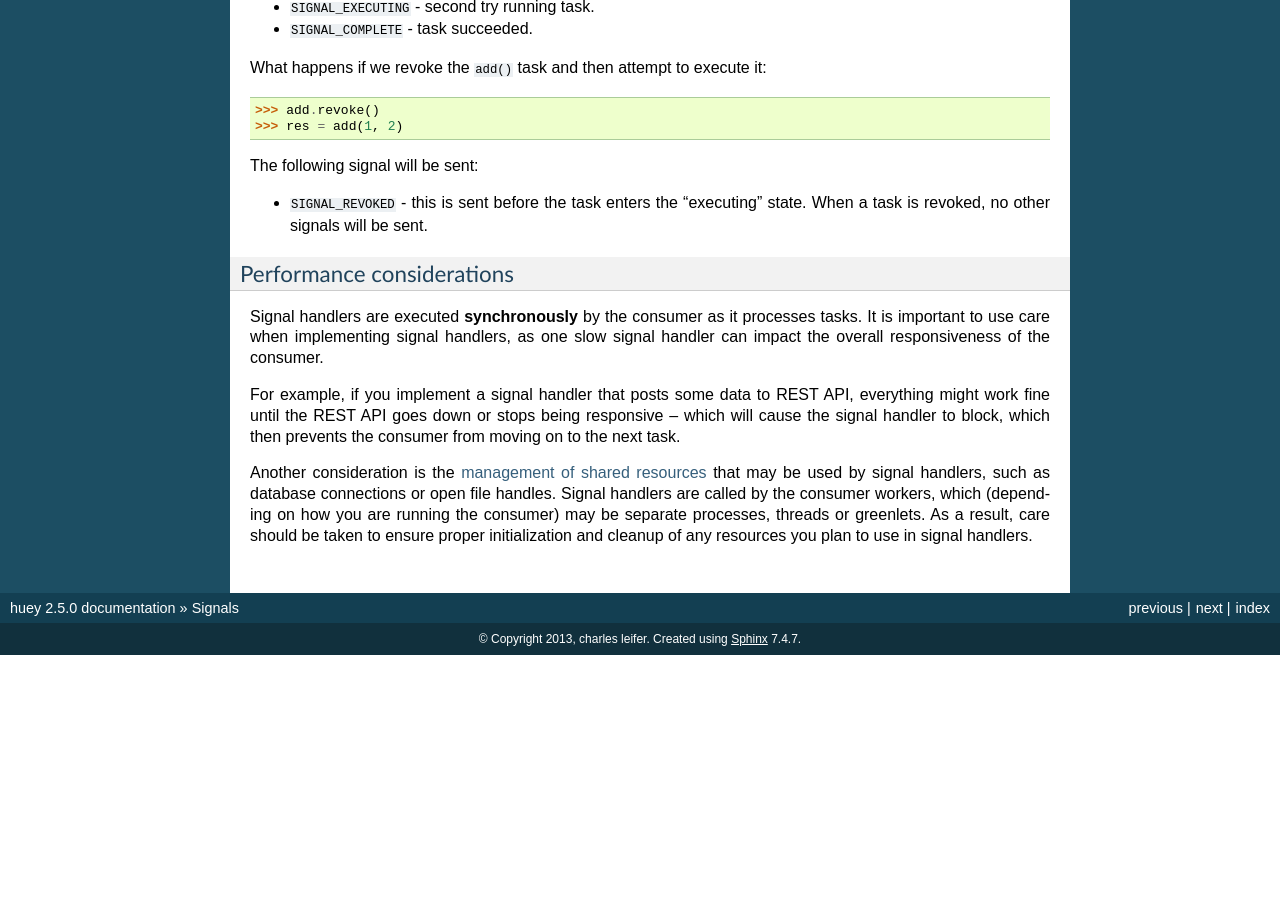
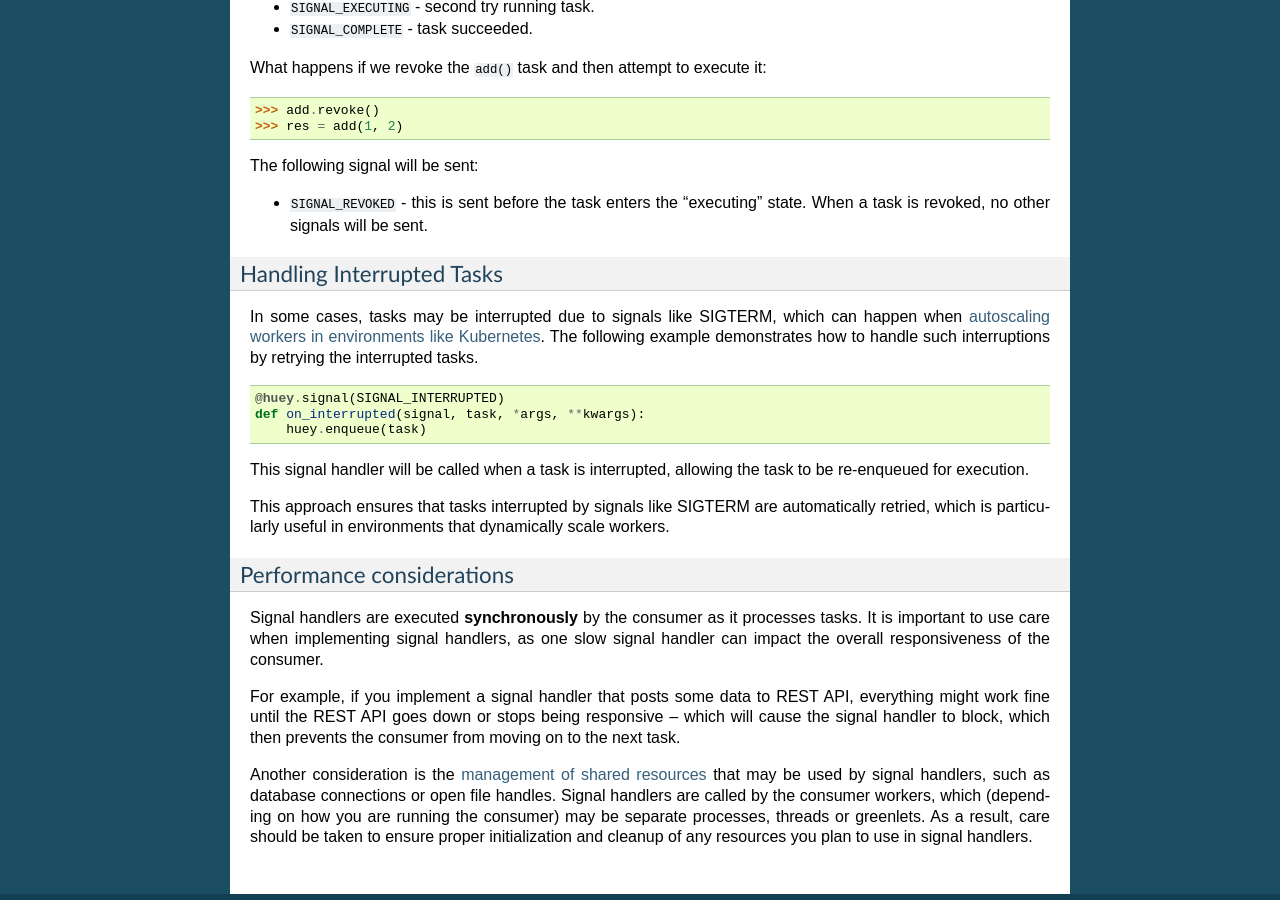
Before and after one commit to coleifer/huey, a Sphinx documentation site: the page built from docs/signals.rst, in a window 1280 px wide and 900 px high, scrolled down 2086 px. Built offline with Sphinx 7.4.7, drawn with Linux system fonts in a browser that asks for light colours; before the commit the page ends 2741 px from its top, so only the background shows below that; some of the changed text lies outside the part shown.

Commit message:
Update signals.rst
Add some documentation of how to auto retry tasks on SIGTERM

```diff
--- a/docs/signals.rst
+++ b/docs/signals.rst
@@ -144,6 +144,21 @@ The following signal will be sent:
 * ``SIGNAL_REVOKED`` - this is sent before the task enters the "executing"
   state. When a task is revoked, no other signals will be sent.
 
+Handling Interrupted Tasks
+--------------------------
+
+In some cases, tasks may be interrupted due to signals like SIGTERM, which can happen when `autoscaling workers in environments like Kubernetes <https://kubernetes.io/docs/concepts/workloads/pods/pod-lifecycle/>`_. The following example demonstrates how to handle such interruptions by retrying the interrupted tasks.
+
+.. code-block:: python
+
+    @huey.signal(SIGNAL_INTERRUPTED)
+    def on_interrupted(signal, task, *args, **kwargs):
+        huey.enqueue(task)
+
+This signal handler will be called when a task is interrupted, allowing the task to be re-enqueued for execution.
+
+This approach ensures that tasks interrupted by signals like SIGTERM are automatically retried, which is particularly useful in environments that dynamically scale workers.
+
 Performance considerations
 --------------------------
 
```
